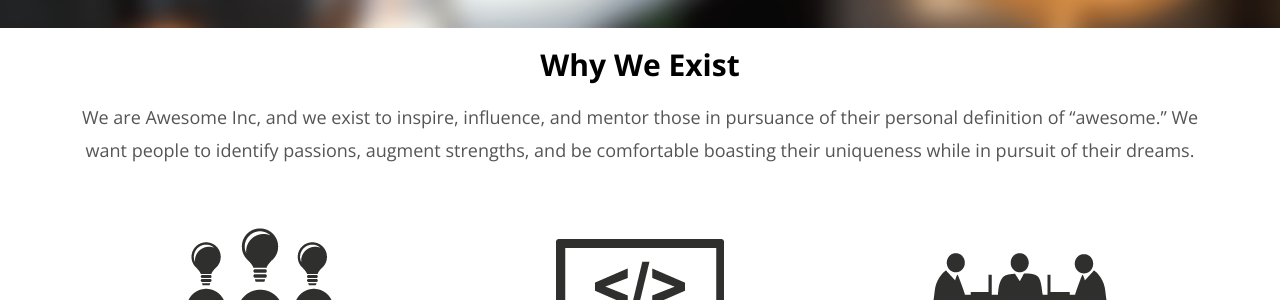
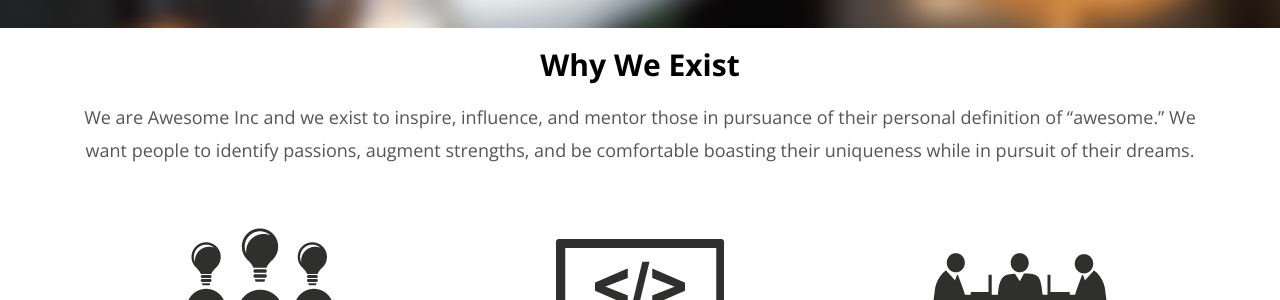
Before and after one commit to bcsmith12/bcsmith12.github.io, a Jekyll site: the page index.html, which Jekyll copies as it is, in a window 1280 px wide and 900 px high, scrolled down 317 px. Shown: the part 155-455 px from the top of the window. Built offline with Jekyll 4.4.1, drawn with Linux system fonts in a browser that asks for light colours; nearby versions of some CDN libraries; library files that are not in the unit come from our copies; comment, search, counter and statistics services are not loaded.

Commit message:
Update index.html

```diff
--- a/index.html
+++ b/index.html
@@ -227,7 +227,7 @@
 
 			<center><h3 class="post-title" style="color:black"><strong>Why We Exist</strong></h3>
 
-			<p align="center">We are Awesome Inc, and we exist to inspire, influence, and mentor those in pursuance of their personal definition of “awesome.” We want people to identify passions, augment strengths, and be comfortable boasting their uniqueness while in pursuit of their dreams.</p></center>
+			<p align="center">We are Awesome Inc and we exist to inspire, influence, and mentor those in pursuance of their personal definition of “awesome.” We want people to identify passions, augment strengths, and be comfortable boasting their uniqueness while in pursuit of their dreams.</p></center>
 
 				<div class="col-md-4 col-xs-12">
 						<a href="/for-entrepreneurs/">
```
